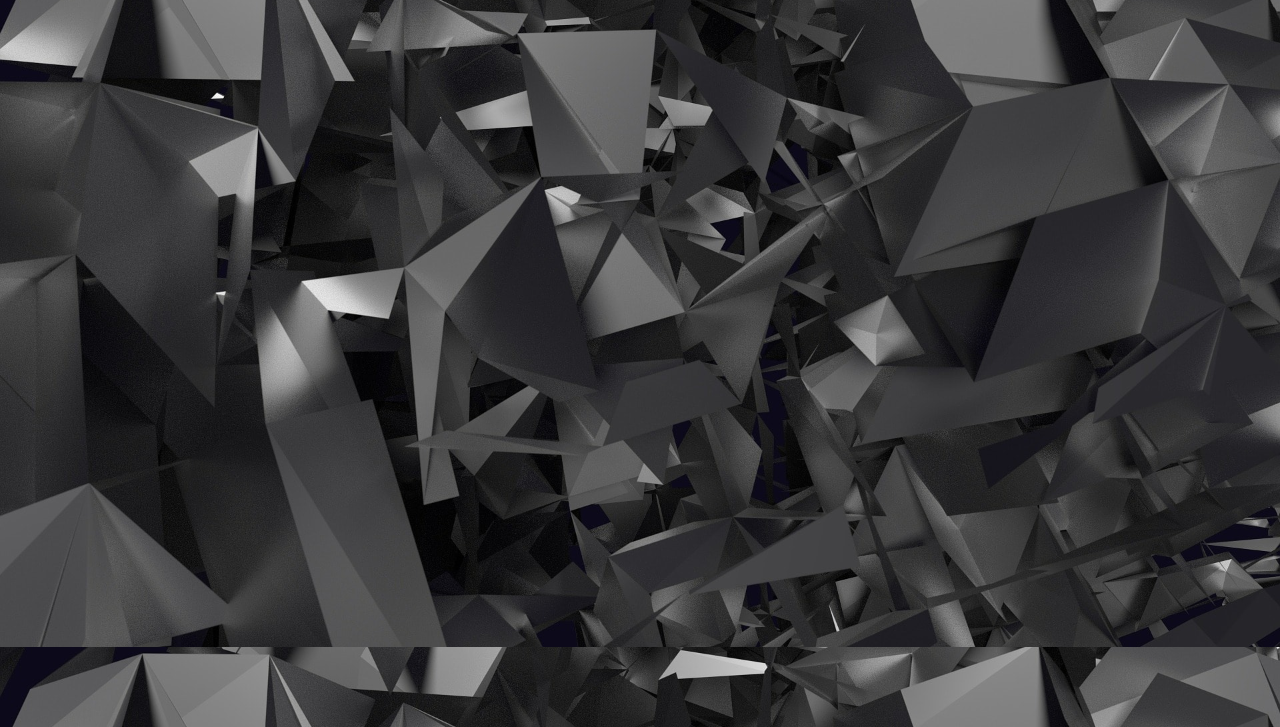
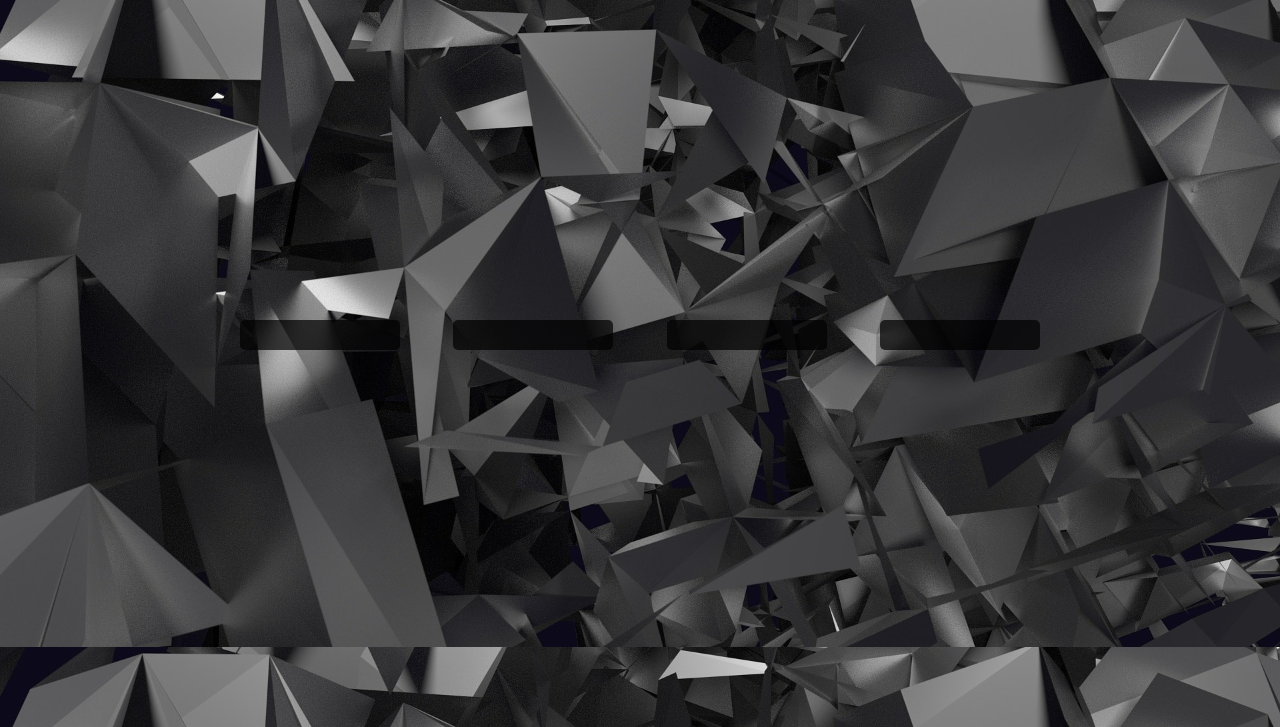
Before and after one commit to peter-stuhlmann/ComingSoon-Landingpage, a website: page index.html in a window 1280 px wide. Shown: the part 73-800 px from the top of the page. Drawn offline with nearby package versions, Linux system fonts and the light colour scheme.

Commit message:
Added separate divs within the #countdown div for each time unit

```diff
--- a/index.html
+++ b/index.html
@@ -11,10 +11,15 @@
 </head>
 
 <body>
-
-    <h1>We are coming soon</h1>
-
-    <div id="countdown"></div>
+    <main>
+        <h1>This page goes online in</h1>
+        <div id="countdown">
+            <div id="days"></div>
+            <div id="hours"></div>
+            <div id="minutes"></div>
+            <div id="seconds"></div>
+        </div>
+    </main>
 
     <script src="node_modules/moment/min/moment.min.js"></script>
     <script src="assets/js/script.js"></script>
```
